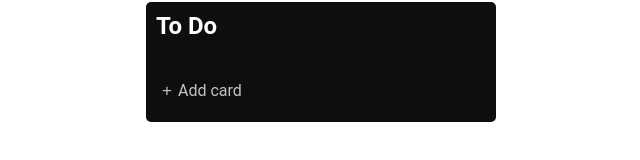
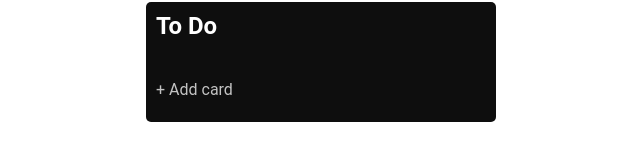
Before and after one commit to denysbaranchykov/trello, a React (Create React App) app: page / in a window 1280 px wide. Shown: the part 140-300 px from the top of the page, without its empty margins (319-959 px from the left). Built offline with nearby package versions, Linux system fonts and the light colour scheme.

Commit message:
fix div arch and opacity

```diff
--- a/src/components/ColumnComponent.module.css
+++ b/src/components/ColumnComponent.module.css
@@ -23,17 +23,10 @@
     padding: 10px;
 }
 
-.buttonText:hover, .buttonPlus:hover {
+.buttonText:hover {
     cursor: pointer;
 }
 
-.buttonPlus {
-    border: none;
-    background: none;
-    color: white;
-    font-size: 17px;
+.buttonText {
+    opacity: 0.75;
 }
-
-.buttonPlus, .buttonText {
-    opacity: 75%;
-}
--- a/src/components/ColumnComponent.tsx
+++ b/src/components/ColumnComponent.tsx
@@ -1,11 +1,11 @@
 import React from 'react';
 import s from './ColumnComponent.module.css';
 
-interface myProps {
+interface columnComponentProps {
     title: string
 }
 
-const ColumnComponent = ({title}: myProps) => {
+const ColumnComponent = ({title}: columnComponentProps) => {
     return (
         <>
             <h1>{title}</h1>
@@ -14,9 +14,7 @@ const ColumnComponent = ({title}: myProps) => {
                 <div className={s.buttonForm}
                      onClick={() => console.log('Add card clicked')}
                 >
-                    <button className={s.buttonPlus}>+</button>
-                    <span className={s.buttonText}>Add card</span>
-
+                    <span className={s.buttonText}>+ Add card</span>
                 </div>
             </div>
         </>
```
